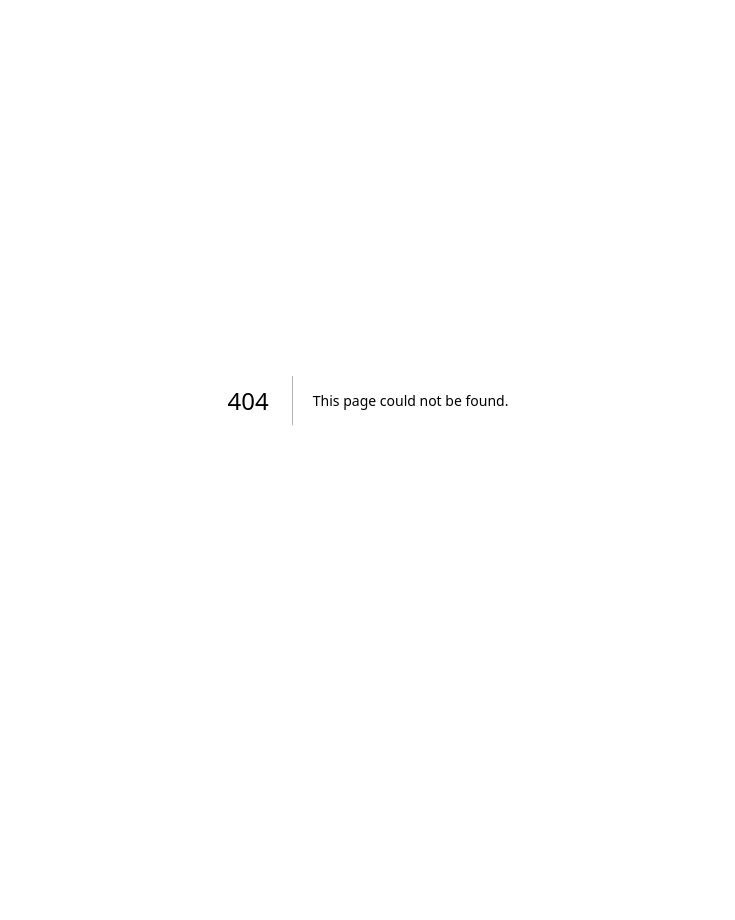
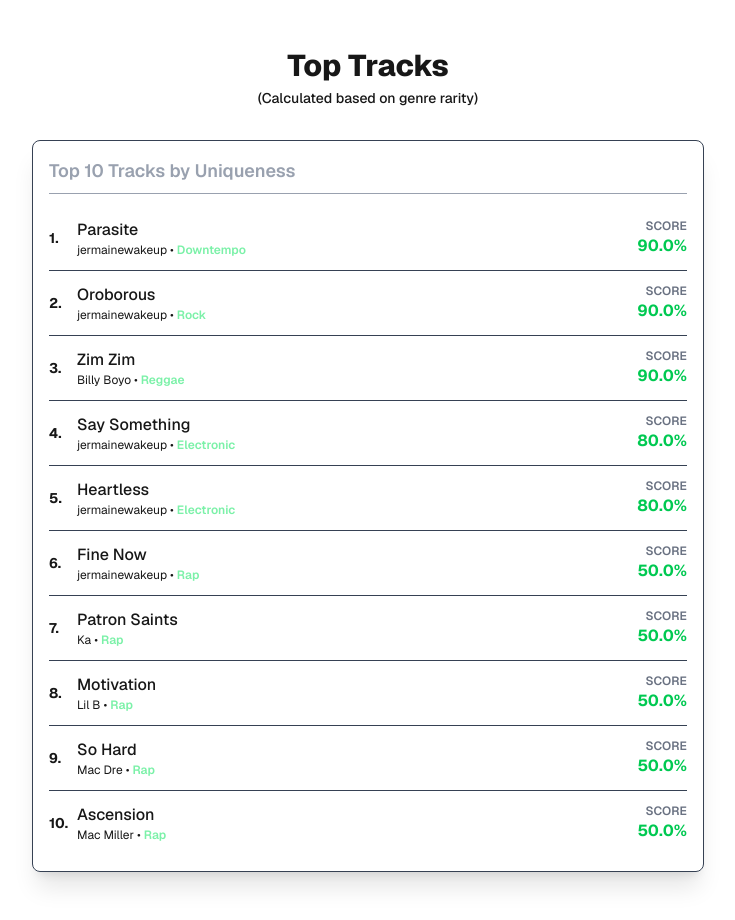
Before and after one commit to jermainewakeup/fs-spotify, a Next.js app: page /dashboard in a window 1280 px wide. Before the commit this address had no page. Shown: the whole page, without its empty margins (272-1007 px from the left). Before the commit the page ends 800 px from the top, so only its background shows below. Built offline with nearby package versions, Linux system fonts and the light colour scheme.

Commit message:
Demo ready

```diff
--- /dev/null
+++ b/app/dashboard/page.tsx
@@ -0,0 +1,4 @@
+import Dashboard from "@/components/dashboard";
+export default function DashboardPage() {
+    return <Dashboard />;
+}
--- a/app/page.tsx
+++ b/app/page.tsx
@@ -1,10 +1,4 @@
-// import { auth } from "@/auth";
-// import { redirect } from "next/navigation";
-
 import Link from "next/link";
-import {auth} from "@/auth";
-import {redirect} from "next/navigation";
-
 export default async function Home() {
     const displayedHeader = "Dogify";
     const displayedSubHeader = "See how your taste compares to your peers";
@@ -21,16 +15,16 @@ export default async function Home() {
                 </p>
                 <div className="flex flex-col sm:flex-row items-center gap-3 mt-2">
                     <Link
-                        href="/sign-in"
+                        href="/dashboard"
                         className="inline-flex items-center justify-center rounded-md bg-green-500 px-5 py-3 font-medium text-white shadow hover:bg-green-600 focus:outline-none focus:ring-2 focus:ring-green-500/50"
                     >
                         {displayedSpotifyText}
                     </Link>
                     <a
-                        href="/leaderboard"
+                        href=""
                         className="inline-flex items-center justify-center rounded-md border border-foreground/20 px-5 py-3 font-medium hover:bg-foreground/5"
                     >
-                        See how unique you are
+                        Coming Soon
                     </a>
                 </div>
             </section>
--- /dev/null
+++ b/components/dashboard.tsx
@@ -0,0 +1,88 @@
+import React from 'react';
+
+type Track = {
+    id: string;
+    title: string;
+    artist: string;
+    genre: string;
+};
+
+const MOCK_TRACKS: Track[] = [
+    { id: 't1', title: 'Parasite', artist: 'jermainewakeup', genre: 'Downtempo' },
+    { id: 't2', title: 'Fine Now', artist: 'jermainewakeup', genre: 'Rap' },
+    { id: 't3', title: 'Oroborous', artist: 'jermainewakeup', genre: 'Rock' },
+    { id: 't4', title: 'Say Something', artist: 'jermainewakeup', genre: 'Electronic' },
+    { id: 't5', title: 'Heartless', artist: 'jermainewakeup', genre: 'Electronic' },
+    { id: 't6', title: 'Patron Saints', artist: 'Ka', genre: 'Rap' },
+    { id: 't7', title: 'Motivation', artist: 'Lil B', genre: 'Rap' },
+    { id: 't8', title: 'So Hard', artist: 'Mac Dre', genre: 'Rap' },
+    { id: 't9', title: 'Ascension', artist: 'Mac Miller', genre: 'Rap' },
+    { id: 't10', title: 'Zim Zim', artist: 'Billy Boyo', genre: 'Reggae' },
+];
+
+export default function Dashboard() {
+
+    const totalTracks = MOCK_TRACKS.length;
+
+    const genreCounts = MOCK_TRACKS.reduce((acc, track) => {
+        acc[track.genre] = (acc[track.genre] || 0) + 1;
+        return acc;
+    }, {} as Record<string, number>);
+
+    const tracksWithScores = MOCK_TRACKS.map(track => {
+        const genreCount = genreCounts[track.genre];
+
+        const uniquenessScore = (1 - (genreCount / totalTracks)) * 100;
+
+        return {
+            ...track,
+            uniquenessScore: uniquenessScore,
+        };
+    });
+
+    const tracks = tracksWithScores.sort((a, b) => b.uniquenessScore - a.uniquenessScore);
+
+    return (
+        <main className="min-h-screen p-4 font-sans ">
+            <section id="tracks" className="flex flex-col items-center max-w-2xl mx-auto py-8">
+
+                <div className="text-center mb-8">
+                    <h1 className="text-3xl font-extrabold ">
+                        <span className="block">Top Tracks</span>
+                        <span className="text-sm font-medium  mt-1 block">
+                            (Calculated based on genre rarity)
+                        </span>
+                    </h1>
+                </div>
+
+                <div className="w-full  p-4 rounded-lg shadow-xl border border-gray-700 ">
+                    <h2 className="text-lg font-semibold  mb-3 border-b pb-2 text-gray-400">
+                        Top {tracks.length} Tracks by Uniqueness
+                    </h2>
+
+                    <ul className="divide-y divide-gray-700 ">
+                        {tracks.map((track, index) => (
+                            <li key={track.id} className="flex justify-between items-center py-3">
+
+                                {/* Rank and Title */}
+                                <div className="flex items-center space-x-3">
+                                    <span className="text-sm font-bold w-4 ">{index + 1}.</span>
+                                    <div>
+                                        <p className="font-medium ">{track.title}</p>
+                                        <p className="text-xs ">{track.artist} • <span className="font-semibold text-green-300">{track.genre}</span></p>
+                                    </div>
+                                </div>
+                                <div className="text-right">
+                                    <p className="text-xs font-semibold uppercase text-gray-500">Score</p>
+                                    <span className="text-base font-bold text-green-500">
+                                        {track.uniquenessScore.toFixed(1)}%
+                                    </span>
+                                </div>
+                            </li>
+                        ))}
+                    </ul>
+                </div>
+            </section>
+        </main>
+    );
+};
--- a/components/sign-in.tsx
+++ b/components/sign-in.tsx
@@ -1,8 +1,4 @@
-import { signIn, auth} from "@/auth"
-import {redirect} from "next/navigation";
-
 export default async function SignIn() {
-    const session = await auth() // Check if the user is already signed in
-    if (session) redirect("/")           // If they are, redirect to the home page
-    return await signIn("spotify")
+    return <main>
+    </main>
 }
--- /dev/null
+++ b/prisma/seed.ts
@@ -0,0 +1,44 @@
+import { PrismaClient } from '@prisma/client';
+const prisma = new PrismaClient();
+
+const tracksToSeed = [
+    // High Uniqueness Scores (Niche/Less Common Genres)
+    { spotifyId: 'mock1', title: 'Data Structures Dance', artist: 'Algorithmics', uniquenessScore: 95.1, genre: 'Math Rock' },
+    { spotifyId: 'mock2', title: 'Latency Loop', artist: 'JUCE Boys', uniquenessScore: 88.6, genre: 'Ambient Noise' },
+    { spotifyId: 'mock3', title: 'Schema Flow', artist: 'The Full Stack', uniquenessScore: 78.4, genre: 'Experimental Jazz' },
+
+    // Mid Uniqueness Scores (Emerging/Sub-Genre)
+    { spotifyId: 'mock4', title: 'Next.js Nexus', artist: 'Vercel Vision', uniquenessScore: 65.9, genre: 'Hyperpop' },
+    { spotifyId: 'mock5', title: 'PostgreSQL Groove', artist: 'Database Crew', uniquenessScore: 54.0, genre: 'Lo-fi Beats' },
+
+    // Lower Uniqueness Scores (Popular/Common Genres)
+    { spotifyId: 'mock6', title: 'Hooks Hype', artist: 'React Rhythms', uniquenessScore: 48.7, genre: 'Indie Pop' },
+    { spotifyId: 'mock7', title: 'TypeScript Dreams', artist: 'Static Typing', uniquenessScore: 33.2, genre: 'Hip Hop' },
+    { spotifyId: 'mock8', title: 'The Barista Life', artist: 'Starbucks Symphony', uniquenessScore: 21.5, genre: 'Pop' },
+    { spotifyId: 'mock9', title: 'Git Commit', artist: 'Version Control', uniquenessScore: 18.0, genre: 'Pop' },
+    { spotifyId: 'mock10', title: 'Linux Mint Melody', artist: 'The Dual Booters', uniquenessScore: 10.3, genre: 'Rock' },
+];
+
+async function main() {
+    console.log(`Start seeding ${tracksToSeed.length} mock tracks, including genre data...`);
+
+    // Clear existing track data before seeding to ensure a fresh demo state
+    await prisma.track.deleteMany({});
+    console.log("Cleared existing Track records.");
+
+    for (const trackData of tracksToSeed) {
+        await prisma.track.create({
+            data: trackData,
+        });
+        console.log(`Created track: ${trackData.title} (${trackData.genre})`);
+    }
+
+    console.log(`Seeding finished successfully.`);
+}
+
+main().catch(e => {
+    console.error(e);
+    process.exit(1);
+}).finally(async () => {
+    await prisma.$disconnect();
+});
```
Also changed, not shown: 2 other files (tests, documents, lock files or other folders).
